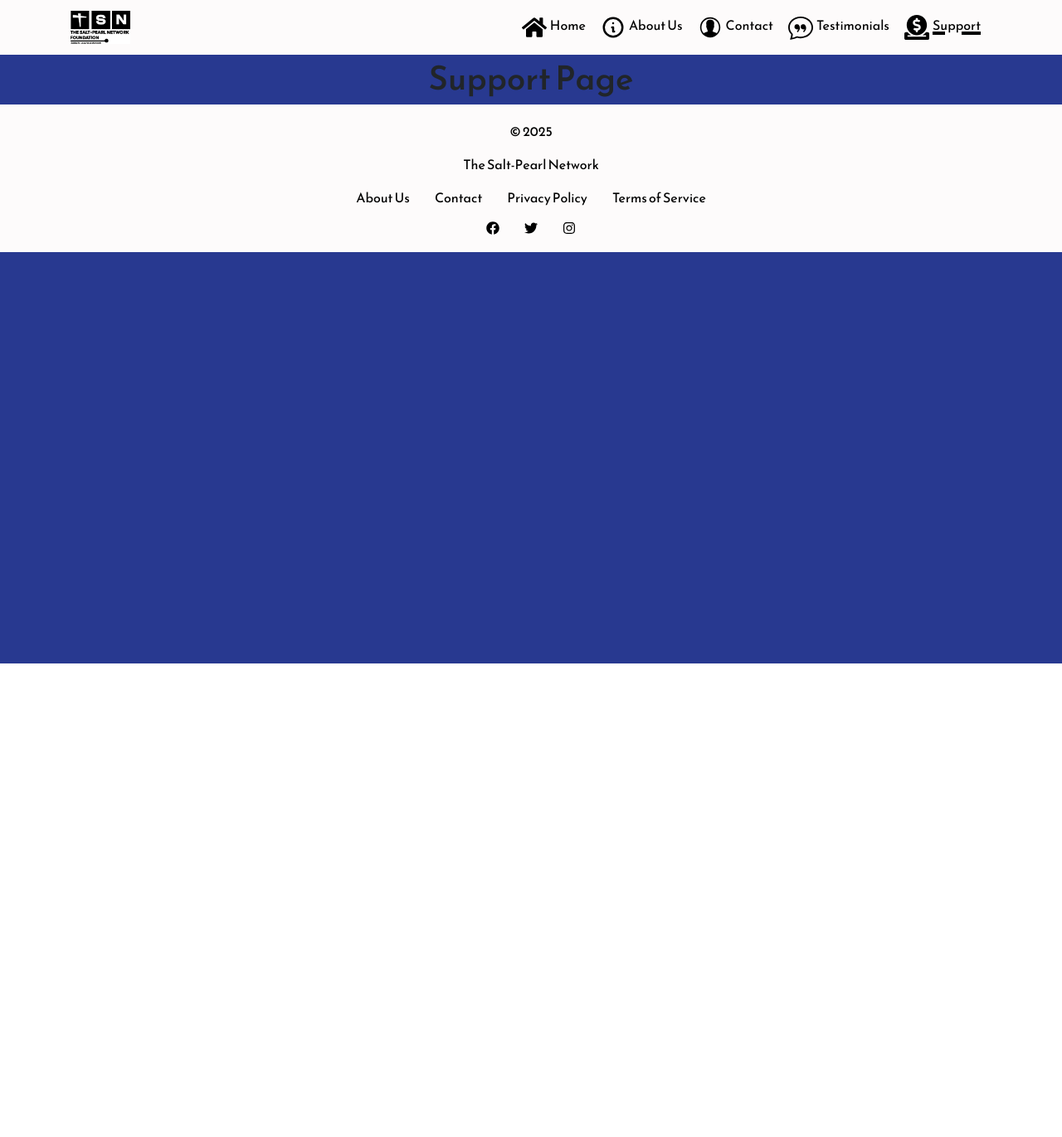
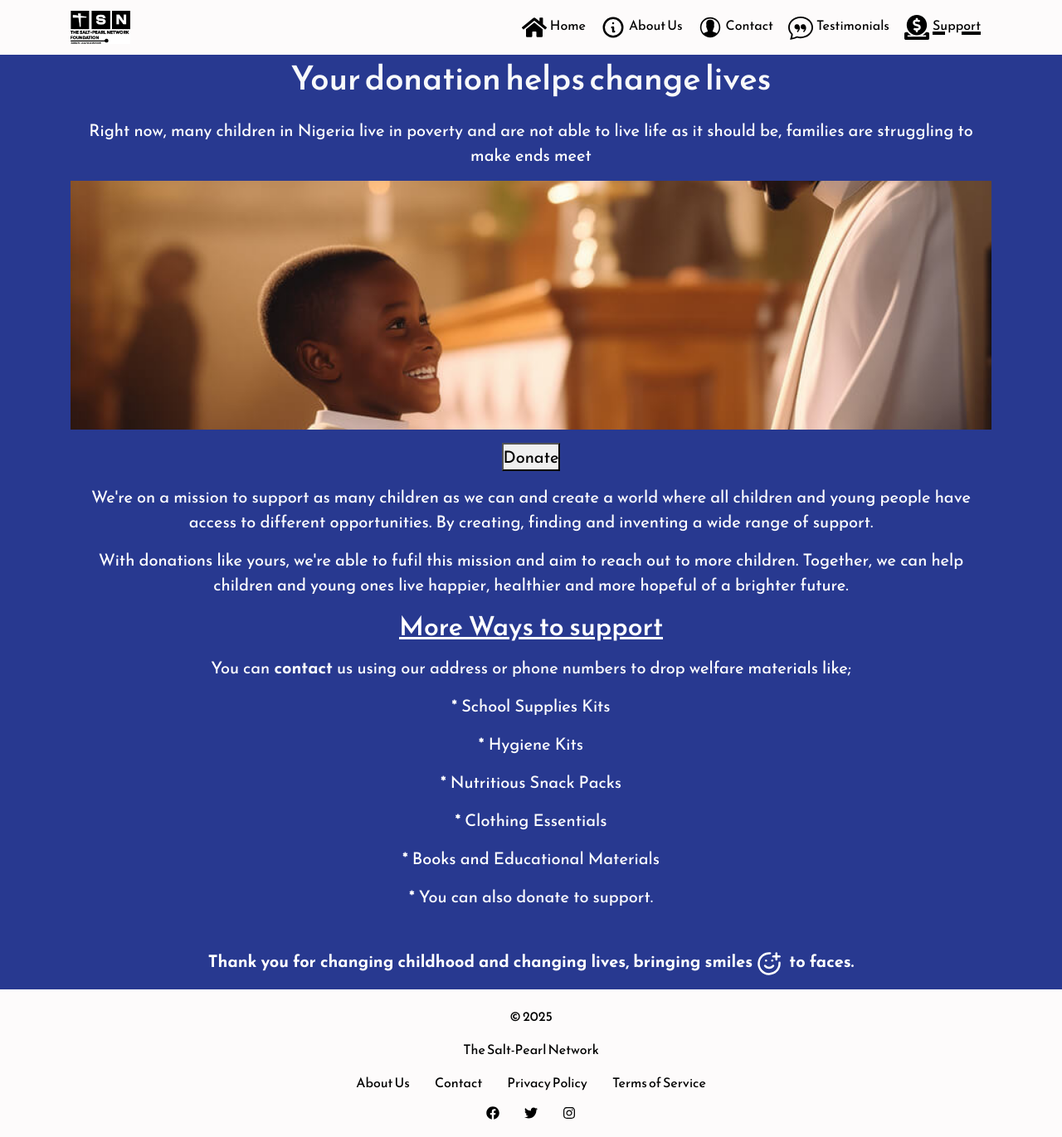
Before and after one commit to belovedpearl/saltpearlnetwork, a React (Create React App) app: page /support in a window 1280 px wide. Shown: the whole page at 83% size. Before the commit the page ends 800 px from the top, so only its background shows below. Built offline with nearby package versions, Linux system fonts and the light colour scheme.

Commit message:
Add support page,style and modify imagimag display

```diff
--- a/src/App.js
+++ b/src/App.js
@@ -7,6 +7,7 @@ import Footer from './components/Footer';
 import AboutUs from './pages/AboutUs';
 import ContactUs from './pages/ContactUs';
 import TestimonialPage from './pages/TestimonialPage';
+import SupportPage from './pages/SupportPage';
 
 function App() {
     return (
@@ -44,7 +45,10 @@ function App() {
               />
                <Route
                   exact path="/support"
-                  render = {() => <h1>Support Page</h1>}
+                  render = {() => <SupportPage
+                    message= 'No results found. Adjust the search keyword'
+                    />
+                  }
               />
               <Route
                   exact path="/privacy"
--- a/src/pages/ContactUs.js
+++ b/src/pages/ContactUs.js
@@ -22,7 +22,7 @@ const ContactUs = () => {
         <div className={styles.container}>
             <img
                     src={image}
-                    alt="Contact us display image"
+                    alt="Contact us display profile"
             />
         </div>
 
--- /dev/null
+++ b/src/pages/SupportPage.js
@@ -0,0 +1,73 @@
+import React, { useRef }from 'react'
+import styles from '../styles/SupportPage.module.css'
+import image from '../assets/sp4.jpg'
+import { LuSmilePlus } from "react-icons/lu";
+import { Link } from 'react-router-dom';
+
+
+
+const SupportPage = () => {
+
+  const donateRef = useRef(null);
+
+  const scrollToDonate = () => {
+      donateRef.current.scrollIntoView({ behavior: 'smooth' });
+  };
+
+
+
+  return (
+    <div>
+       <h1 className='text-light mb-4'>Your donation helps change lives</h1>
+       <div className={styles.supportmessage}>
+          <p>Right now, many children in Nigeria live in poverty and are
+            not able to live life as it should be, families are struggling to make ends
+            meet
+          </p>
+          <div className={styles.container}>
+              <img
+                      src={image}
+                      alt="Support us display pic"
+                      ref={donateRef}
+              />
+          </div>
+          <button className='m-3'>Donate</button>
+          <p>We're on a mission to support as many children as we can and create a world
+            where all children and young people have access to different opportunities. By creating,
+            finding and inventing a wide range of support.
+          </p>
+
+
+          <p>With donations like yours, we're able to fufil this mission and aim to reach out to
+            more children. Together, we can help children and young ones live happier, healthier and more
+            hopeful of a brighter future.
+          </p>
+          <h2 className='m-3'>
+              <u>More Ways to support</u>
+          </h2>
+          <p>You can <strong>
+               <Link  to="/contact" className='text-light'>
+                contact
+              </Link>
+            </strong> us using our address or phone numbers to drop welfare materials
+            like;
+          </p>
+          <p><strong>*</strong> School Supplies Kits</p>
+          <p><strong>*</strong> Hygiene Kits</p>
+          <p><strong>*</strong> Nutritious Snack Packs</p>
+          <p><strong>*</strong> Clothing Essentials</p>
+          <p><strong>*</strong> Books and Educational Materials</p>
+          <p><strong>*</strong> You can also <span onClick={scrollToDonate} className={styles.supportdonate}>donate</span> to support.</p>
+
+          <p className='mt-5'>
+              <strong>Thank you for changing childhood and changing lives,
+                 bringing smiles <LuSmilePlus className='mr-1' size={30}/> to faces.</strong>
+          </p>
+       </div>
+
+
+    </div>
+  )
+}
+
+export default SupportPage
--- /dev/null
+++ b/src/styles/SupportPage.module.css
@@ -0,0 +1,27 @@
+.supportmessage{
+    word-spacing: 2.5px;
+    color: white;
+    font-size: 20px;
+}
+.supportdonate{
+  word-spacing: 2.5px;
+  color: white;
+  font-size: 20px;
+}
+.supportdonate:hover{
+  color: white;
+  text-decoration: underline;
+  font-weight: 900;
+}
+
+.container {
+    width: 100%;
+    height: 300px;
+    overflow: hidden;
+  }
+
+  .container img {
+    width: 100%;
+    height: 100%;
+    object-fit: cover;
+  }
```
Also changed, not shown: src/assets/sp8.jpg.
